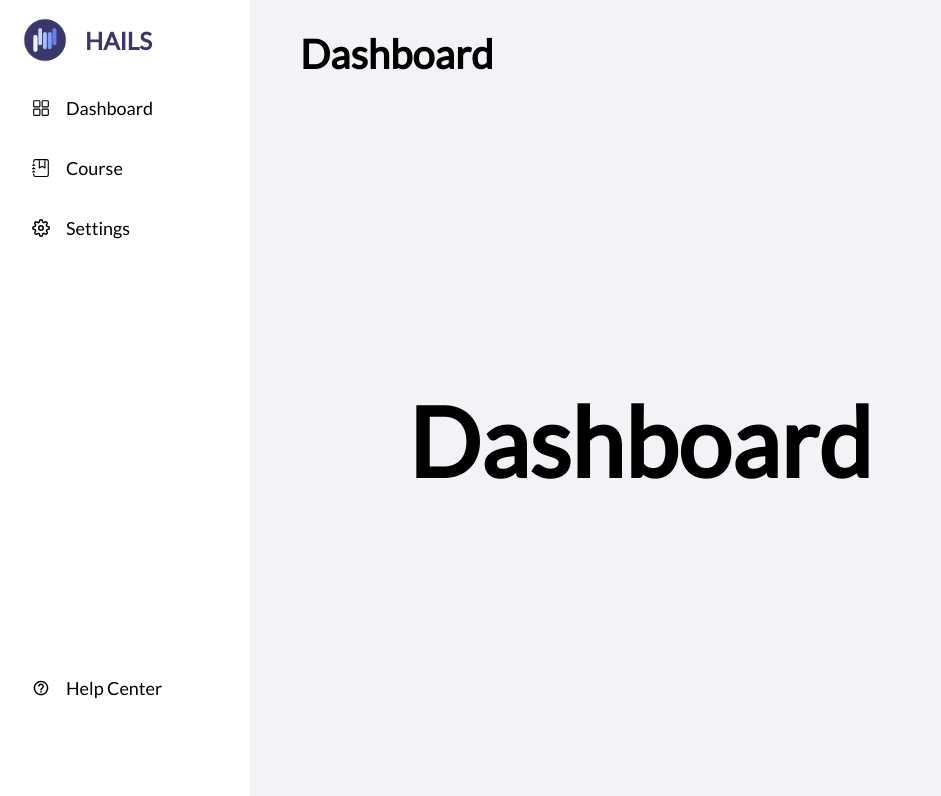
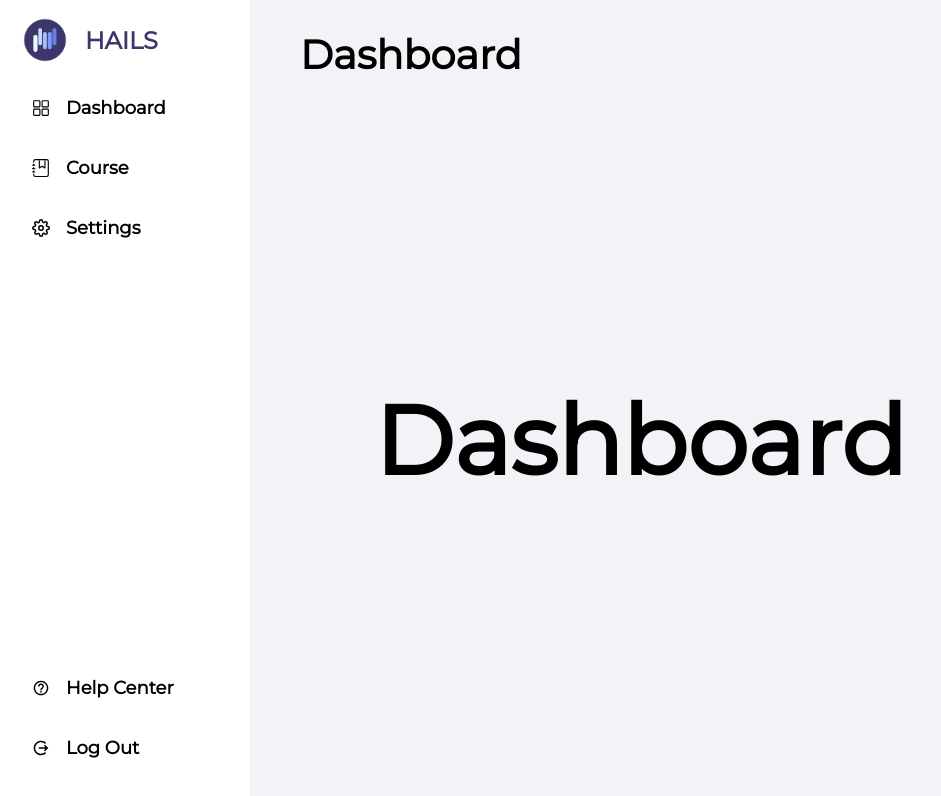
Before and after one commit to geromeandrew/HAILS, a React (Create React App) app in the folder frontend/: page / in a window 1280 px wide. Shown: the top 796 px of the page, without its empty margins (0-941 px from the left). Built offline with nearby package versions, Linux system fonts and the light colour scheme.

Commit message:
added logout button

```diff
--- a/frontend/public/index.html
+++ b/frontend/public/index.html
@@ -3,6 +3,7 @@
   <head>
     <meta charset="utf-8" />
     <link rel="icon" href="%PUBLIC_URL%/favicon.ico" />
+    <link href='https://fonts.googleapis.com/css?family=Montserrat' rel='stylesheet'>
     <meta name="viewport" content="width=device-width, initial-scale=1" />
     <meta name="theme-color" content="#000000" />
     <meta
--- a/frontend/src/components/Navbar.css
+++ b/frontend/src/components/Navbar.css
@@ -1,3 +1,6 @@
+* {
+    font-family: 'Montserrat';
+}
 .navbar {
     background-color: #F3F3F7;
     height: 80px;
@@ -59,6 +62,7 @@
     text-decoration: none;
     color: #000000;
     font-size: 18px;
+    font-weight: bold;
     width: 95%;
     height: 100%;
     display: flex;
@@ -71,6 +75,7 @@
     text-decoration: none;
     color: #000000;
     font-size: 18px;
+    font-weight: bold;
     width: 95%;
     height: 100%;
     display: flex;
@@ -82,13 +87,14 @@
 .nav-text a:hover {
     background-color: #C3DAFE;
     border-radius: 10px;
-
+    transition: 0.5s;
 
 }
 
 .nav-text-hc a:hover {
     background-color: #C3DAFE;
     border-radius: 10px;
+    transition: 0.5s;
 }
 
 .nav-menu-items {
--- a/frontend/src/components/SidebarData.js
+++ b/frontend/src/components/SidebarData.js
@@ -31,5 +31,11 @@ export const SidebarData = [
         path: '/help_center',
         icon: <IoIcons.IoMdHelpCircleOutline/>,
         cName: 'nav-text-hc'
+    },
+    {
+        title: 'Log Out',
+        path: '/dashboard',
+        icon: <IoIcons.IoMdLogOut/>,
+        cName: 'nav-text-hc'
     }
 ]
--- /dev/null
+++ b/package.json
@@ -0,0 +1,5 @@
+{
+  "dependencies": {
+    "react-icons": "^4.6.0"
+  }
+}
```
Also changed, not shown: 1 other file (tests, documents, lock files or other folders).
